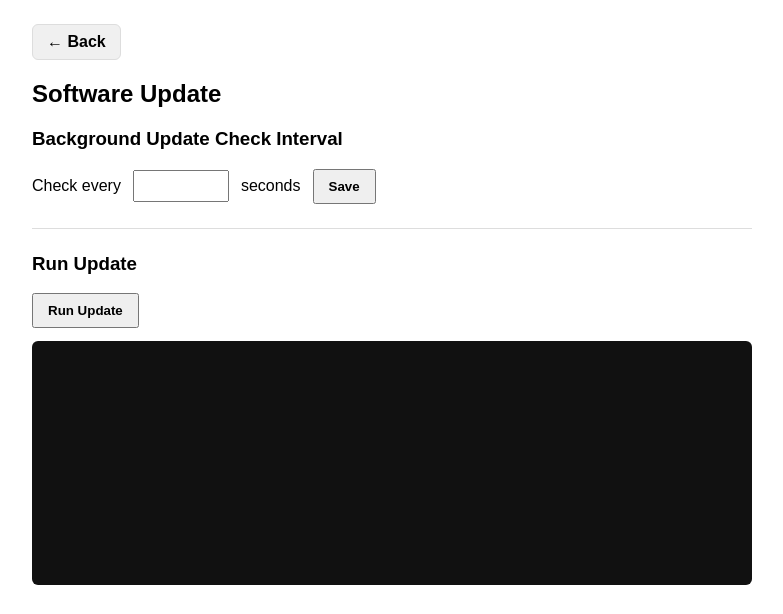
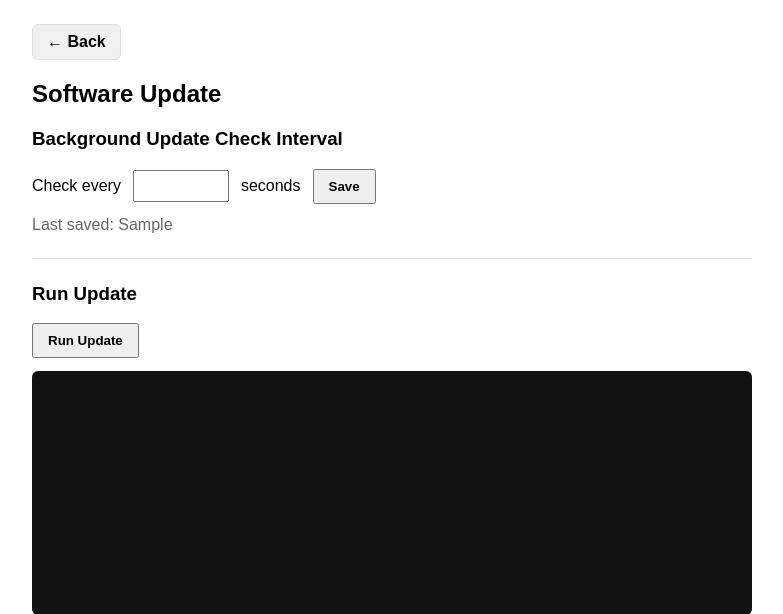
Before and after one commit to meschoening/nicole_train_arrivals, a Flask app: template templates/update.html in a window 1280 px wide. Shown: the top 614 px of the page, without its empty margins (248-1031 px from the left). Run offline with Flask 3, Linux system fonts and the light colour scheme; the template is opened without the code that fills it: most values are stand-ins (such as "Sample title", 1, 10 or a date in 2020).

Commit message:
Label changes for unsaved settings in update manager

```diff
--- a/templates/update.html
+++ b/templates/update.html
@@ -89,6 +89,9 @@
           style="width: 80px; padding: 6px; font-size: 14px;">
         <span>seconds</span>
         <button type="button" id="saveIntervalBtn">Save</button>
+      </div>
+      <div class="row" style="color:#666; margin-top: 8px;">
+        <span id="lastSaved">Last saved: {{ last_saved }}</span>
       </div>
       <div id="intervalStatus" class="row" style="color: #666; font-size: 14px;"></div>
     </div>
@@ -184,6 +187,15 @@
     const saveIntervalBtn = document.getElementById('saveIntervalBtn');
     const checkIntervalInput = document.getElementById('checkInterval');
     const intervalStatusEl = document.getElementById('intervalStatus');
+    const lastSavedEl = document.getElementById('lastSaved');
+
+    // Mark as unsaved when interval changes
+    function markUnsaved() {
+      if (lastSavedEl) lastSavedEl.style.color = '#cc6666';
+    }
+
+    checkIntervalInput.addEventListener('input', markUnsaved);
+    checkIntervalInput.addEventListener('change', markUnsaved);
 
     saveIntervalBtn.addEventListener('click', async () => {
       let interval = parseInt(checkIntervalInput.value, 10);
@@ -212,6 +224,18 @@
         if (data.success) {
           intervalStatusEl.textContent = 'Saved! The display will check for updates every ' + data.interval + ' seconds.';
           intervalStatusEl.style.color = '#2a7a2a';
+          // Update last saved label
+          const now = new Date();
+          const timeStr = now.toLocaleString('en-US', {
+            month: '2-digit',
+            day: '2-digit',
+            year: 'numeric',
+            hour: '2-digit',
+            minute: '2-digit',
+            second: '2-digit'
+          });
+          lastSavedEl.textContent = 'Last saved: ' + timeStr;
+          lastSavedEl.style.color = '#666';
         } else {
           intervalStatusEl.textContent = 'Error: ' + (data.error || 'Unknown error');
           intervalStatusEl.style.color = '#cc3333';
--- a/web_settings_server.py
+++ b/web_settings_server.py
@@ -343,7 +343,8 @@ def start_web_settings_server(data_handler, host="0.0.0.0", port=443):
         return render_template(
             "update.html",
             display_name=_get_display_name(),
-            update_check_interval=config.get("update_check_interval_seconds", 60)
+            update_check_interval=config.get("update_check_interval_seconds", 60),
+            last_saved=_get_config_last_saved()
         )
 
     @app.get("/api-key")
```
